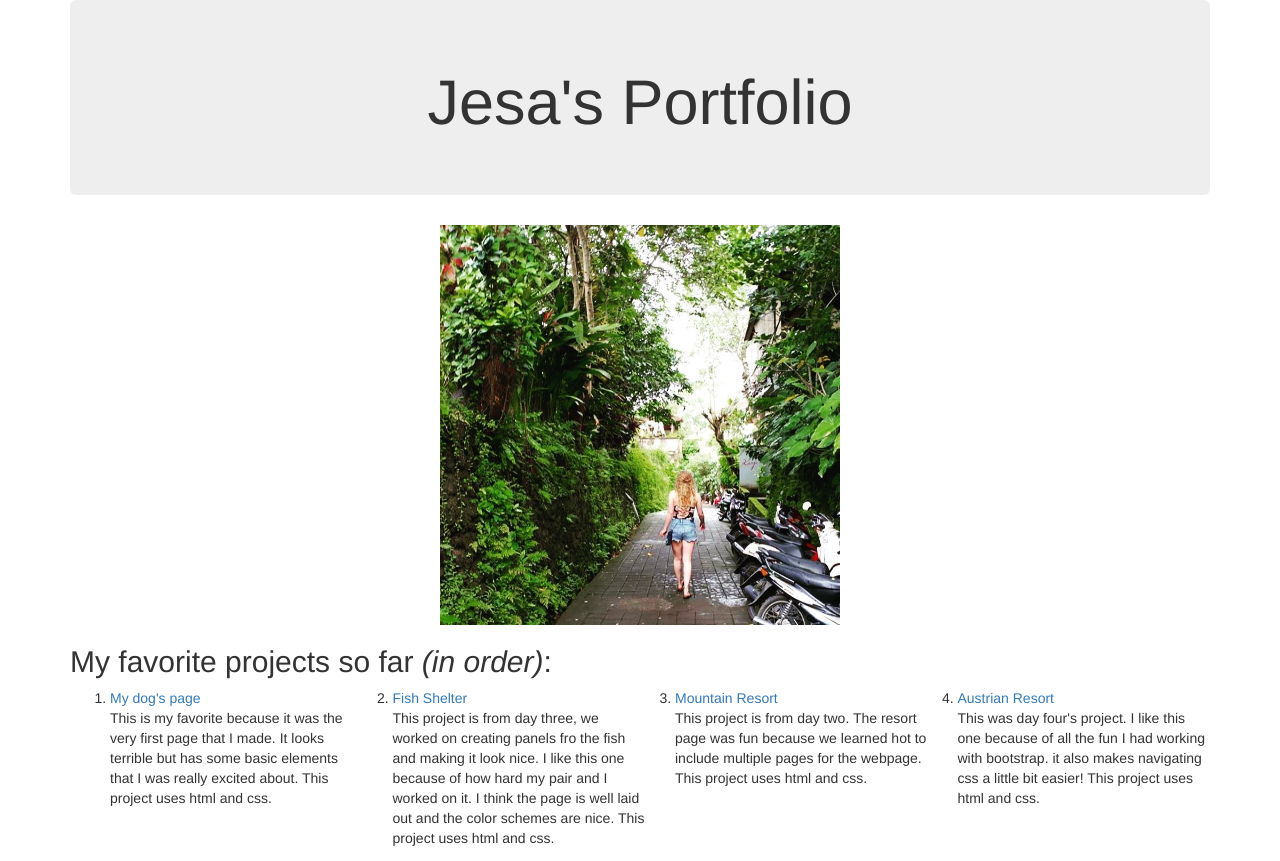
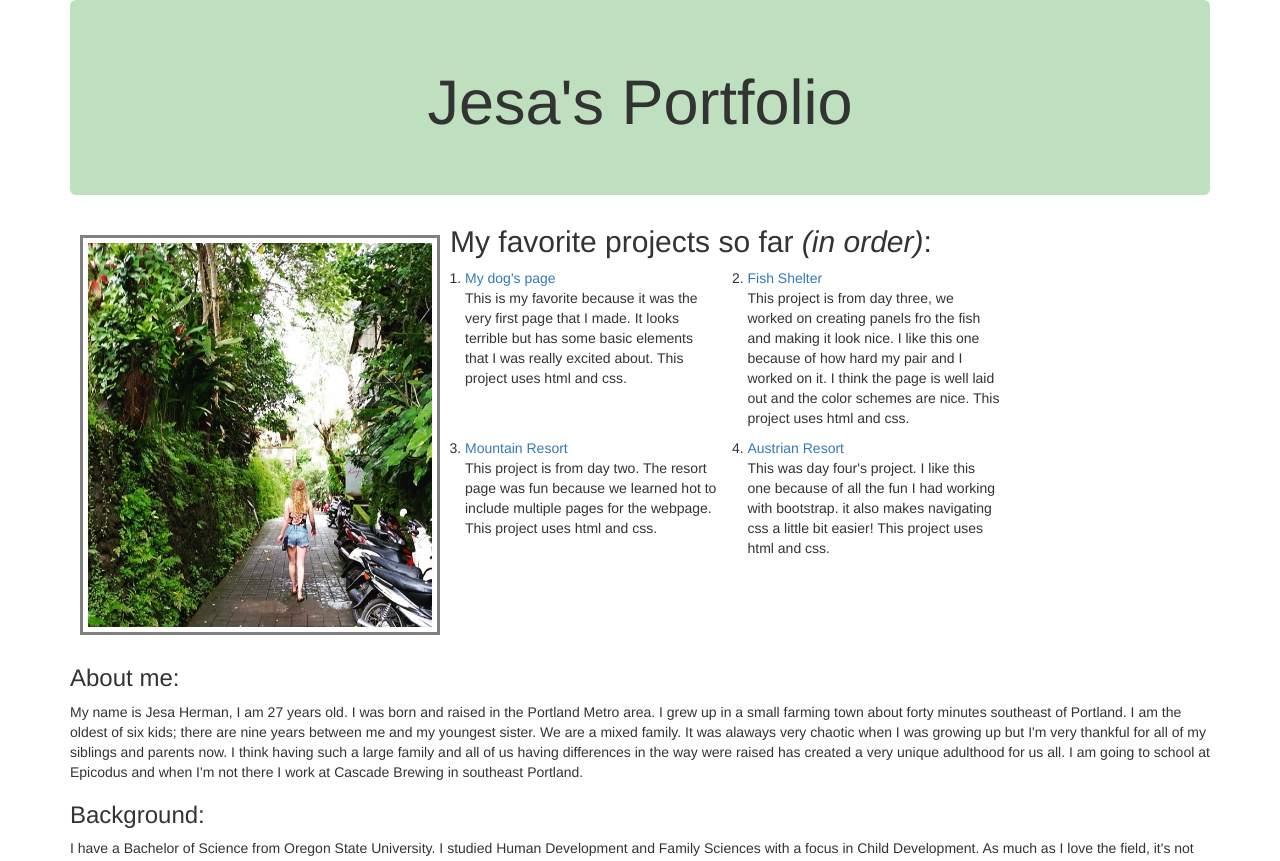
Before and after one commit to jesaherman/portfolio, a plain HTML site: page index.html in a window 1280 px wide. Shown: the top 861 px of the page. Drawn offline with Linux system fonts and the light colour scheme.

Commit message:
changed jumbotron style

```diff
--- a/css/styles.css
+++ b/css/styles.css
@@ -1,10 +1,19 @@
 h1  {
   text-align:center;
+
+}
+
+.jumbotron {
+  background-color: rgb(190, 224, 190);
+
 }
 
 .jesa1 {
-  display:block;
-  margin-left: auto;
-  margin-right: auto;
-  width: auto;
+  float:left;
+  padding:5px;
+  border: 3px solid grey;
+  margin: 10px;
+
+
+
 }
--- a/index.html
+++ b/index.html
@@ -10,7 +10,7 @@
             <div class="jumbotron">
         <h1>Jesa's Portfolio</h1>
             </div>
-        <img src="img/jesa1.jpg" alt="me, walking away from camera in a jungle" height="400px" width="350px" class="jesa1">
+        <img src="img/jesa1.jpg" alt="me, walking away from camera in a jungle" height="400px" width="360px" class="jesa1">
 
 
         <h2>My favorite projects so far <em>(in order)</em>:</h2>
@@ -33,7 +33,8 @@
                     <p>This was day four's project. I like this one because of all the fun I had working with bootstrap. it also makes navigating css a little bit easier! This project uses html and css.</p>
                 </div>
             </ol>
-        </div>
+            </div>
+
 
         <h3>About me:</h3>
             <p>My name is Jesa Herman, I am 27 years old. I was born and raised in the Portland Metro area. I grew up in a small farming town about forty minutes southeast of Portland. I am the oldest of six kids; there are nine years between me and my youngest sister. We are a mixed family. It was alaways very chaotic when I was growing up but I'm very thankful for all of my siblings and parents now. I think having such a large family and all of us having differences in the way were raised has created a very unique adulthood for us all. I am going to school at Epicodus and when I'm not there I work at Cascade Brewing in southeast Portland.</p>
```
